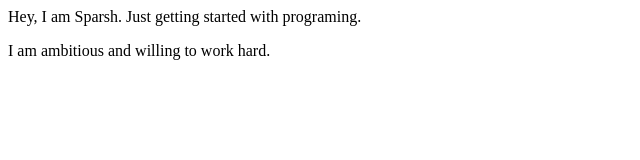
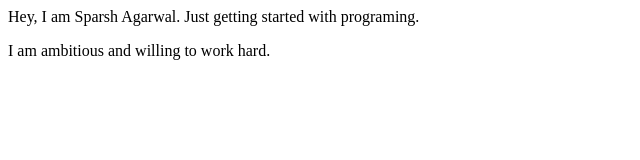
Before and after one commit to sparshhh/test2, a plain HTML site: page index.html in a window 1280 px wide. Shown: the whole page, without its empty margins (0-640 px from the left). Drawn offline with Linux system fonts and the light colour scheme.

Commit message:
update: text

```diff
--- a/index.html
+++ b/index.html
@@ -6,7 +6,7 @@
     <title>MY INTRO</title>
 </head>
 <body>
-    Hey, I am Sparsh. Just getting started with programing.
+    Hey, I am Sparsh Agarwal. Just getting started with programing.
     <p>
     I am ambitious and willing to work hard.
 </body>
```
Also changed, not shown: 1 other file.
